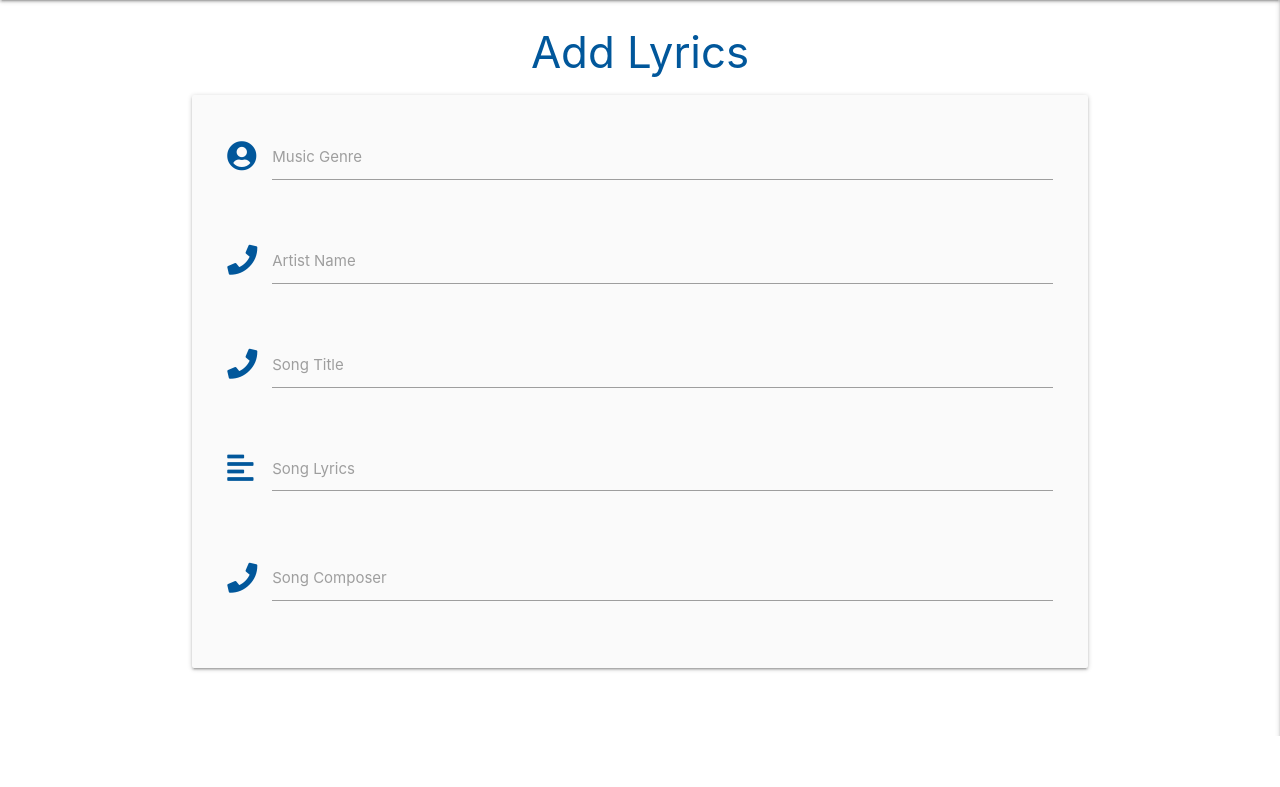
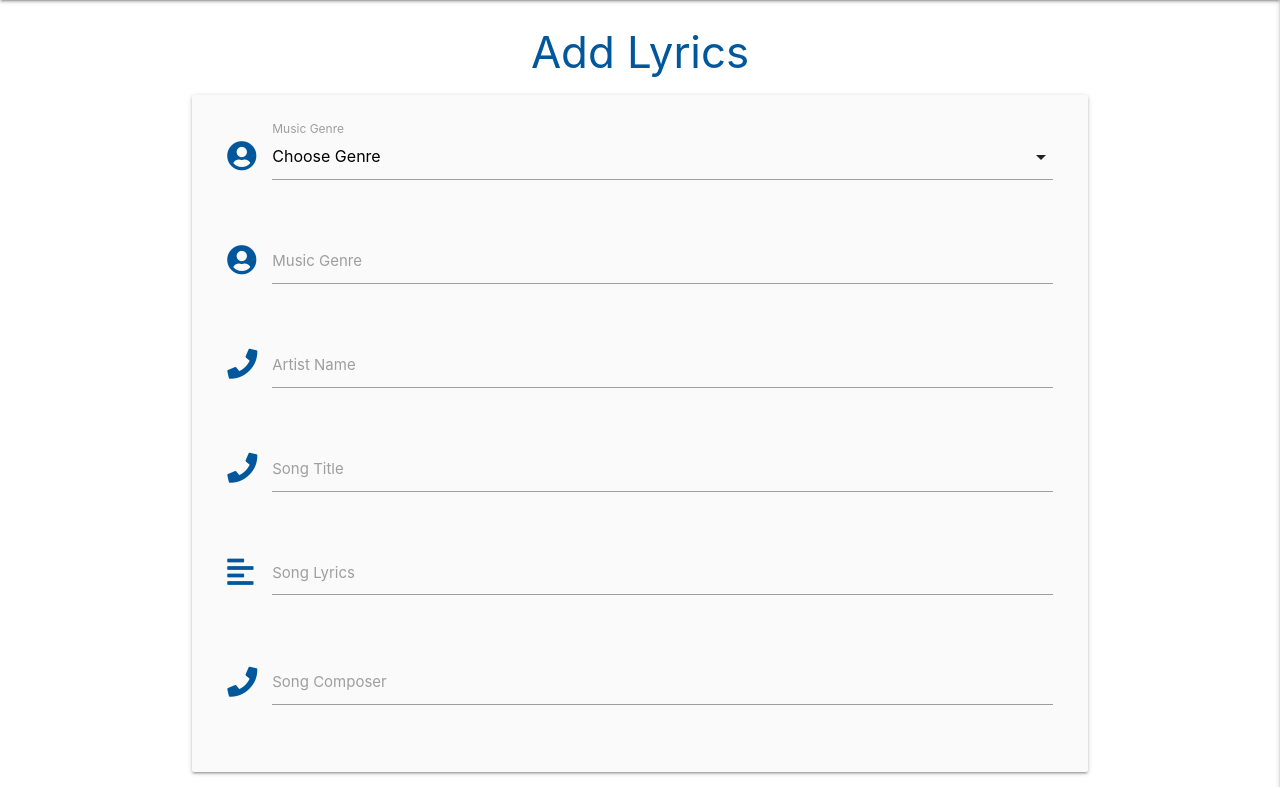
Before and after one commit to J0hn1975/MS3-LyricFinder, a Flask app: page /add_lyrics in a window 1280 px wide. Shown: the part 64-851 px from the top of the page. Before the commit the page ends 800 px from the top, so only its background shows below. Run offline with Flask 2, Linux system fonts and the light colour scheme; data that the repository does not hold is empty; some libraries are stand-ins or nearby versions.

Commit message:
Add mmusic genres dropdown

```diff
--- a/app.py
+++ b/app.py
@@ -108,7 +108,8 @@ def logout():
 
 @app.route("/add_lyrics")
 def add_lyrics():
-    return render_template("add_lyrics.html")
+    genre = mongo.db.genre.find().sort("music_genre", 1)
+    return render_template("add_lyrics.html", genre=genre)
 
 
 if __name__ == "__main__":
--- a/static/js/script.js
+++ b/static/js/script.js
@@ -1,3 +1,4 @@
 $(document).ready(function(){
     $(".sidenav").sidenav({edge: "right"});
+    $('select').formSelect();
   });
--- a/templates/add_lyrics.html
+++ b/templates/add_lyrics.html
@@ -5,6 +5,18 @@
 
     <div class="row card-panel grey lighten-5">
         <form class="col s12" method="POST" action="">
+            <div class="row">
+                <div class="input-field col s12">
+                    <i class="fas fa-user-circle prefix light-blue-text text-darken-4"></i>
+                    <select id="music_genre" name="music_genre" class="validate" required>
+                    <option value="" disabled selected>Choose Genre</option>
+                    {% for genre in genre %}
+                        <option value="{{ genre.music_genre }}">{{ genre.music_genre }}</option>
+                    {% endfor %}
+                    </select>
+                    <label for="music_genre">Music Genre</label>
+                </div>
+            </div>
             <div class="row">
                 <div class="input-field col s12">
                     <i class="fas fa-user-circle prefix light-blue-text text-darken-4"></i>
```
